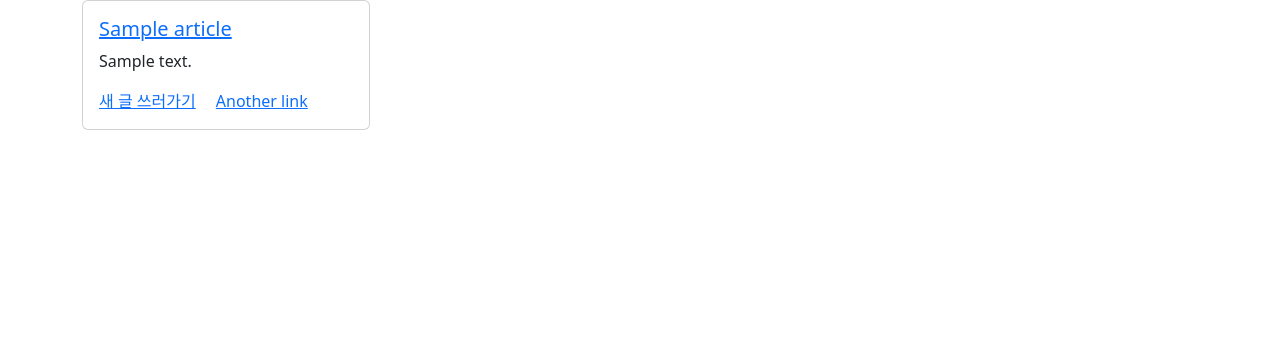
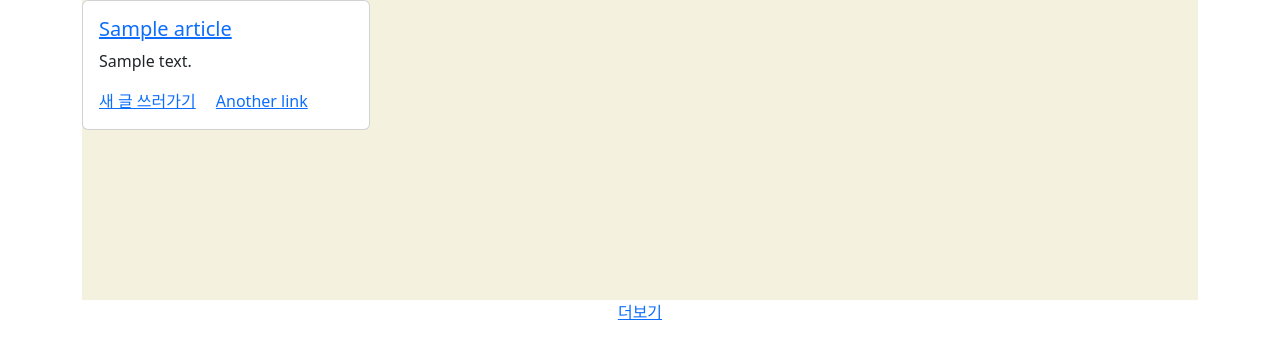
Before and after one commit to avocad06/django_comments_function, a Django app: page /articles/ in a window 1280 px wide. Shown: the top 359 px of the page. Run offline with Django 3.2, Linux system fonts and the light colour scheme; tables that the repository leaves empty hold one stand-in row (values such as "Sample post"); some libraries are stand-ins or nearby versions.

Commit message:
feat: 더보기 기능

```diff
--- a/articles/templates/articles/index.html
+++ b/articles/templates/articles/index.html
@@ -5,6 +5,8 @@
       {{ request.user }}
     </a>
   {% endif %}
+  <!-- <div class="all_">
+    <div class="content_">
       {% for article in articles %}
       <div class="card" style="width: 18rem;">
         <div class="card-body">
@@ -17,4 +19,137 @@
         </div>
       </div>
       {% endfor %}
+    </div>
+  </div> -->
+
+
+  <style>
+    .showstep1 {
+      max-height: 300px;
+      overflow: hidden;
+    }
+
+    .showstep2 {
+      max-height: 800px;
+      overflow: hidden;
+    }
+
+    .content {
+      height: 1000px;
+      background-color: #f4f1de;
+    }
+
+    .hide {
+      display: none;
+    }
+  </style>
+
+  <div class="detailinfo showstep1">
+    <div class="content"><!-- "실제 컨텐츠 표시 영역" -->
+      {% for article in articles %}
+      <div class="card" style="width: 18rem;">
+        <div class="card-body">
+          <a href="{% url 'articles:detail' article.pk %}">
+            <h5 class="card-title">{{ article.title }}</h5>
+          </a>
+          <p class="card-text" style="text-overflow: ellipsis;">{{ article.content }}</p>
+          <a href="{% url 'articles:create' %}" class="card-link">새 글 쓰러가기</a>
+          <a href="#" class="card-link">Another link</a>
+        </div>
+      </div>
+      {% endfor %}</div>
+</div>
+<div class="d-flex justify-content-center">
+  <a href="#" class="btn_open">더보기</a>
+  <a href="#" class="btn_close hide">감추기</a>
+</div>
+
+<script>
+  document.addEventListener('DOMContentLoaded', function(){ //DOM 생성 후 이벤트 리스너 등록
+    //더보기 버튼 이벤트 리스너
+    document.querySelector('.btn_open').addEventListener('click', function(e){
+
+        let classList = document.querySelector('.detailinfo').classList; // 더보기 프레임의 클래스 정보 얻기
+        let contentHeight = document.querySelector('.detailinfo > .content').offsetHeight; //컨텐츠 높이 얻기
+
+        // 2단계이면 전체보기로
+        if(classList.contains('showstep2')){
+            classList.remove('showstep2');
+        }
+        // 1단계이면 2단계로
+        if(classList.contains('showstep1')){
+            classList.remove('showstep1');
+            if(contentHeight > 800){
+                classList.add('showstep2');
+            }else{
+                document.querySelector('.btn_open').classList.add('hide');
+            }
+        }
+        //전체보기시 더보기 버튼 감추기 & 감추기 버튼 표시
+        if(!classList.contains('showstep1') && !classList.contains('showstep2')){
+            e.target.classList.add('hide');
+            document.querySelector('.btn_close').classList.remove('hide');
+
+        }
+
+    });
+});
+
+// 감추기 버튼 이벤트 리스너
+document.querySelector('.btn_close').addEventListener('click', function(e){
+  e.target.classList.add('hide');
+  document.querySelector('.btn_open').classList.remove('hide'); // 더보기 버튼 감춤
+  document.querySelector('.detailinfo').classList.add('showstep1'); // 초기 감춤 상태로 복귀
+});
+
+//컨텐츠 로딩 완료 후 높이 기준으로 클래스 재처리
+window.addEventListener('load', function(){
+  let contentHeight = document.querySelector('.detailinfo > .content').offsetHeight; //컨텐츠 높이 얻기
+  if(contentHeight <= 300){
+      document.querySelector('.detailinfo').classList.remove('showstep1'); // 초기값보다 작으면 전체 컨텐츠 표시
+      document.querySelector('.btn_open').classList.add('hide'); // 버튼 감춤
+  }
+});
+</script>
+
+  <script>
+    document.addEventListener('DOMContentLoaded', function(){
+      document.querySelector('.btn_open').addEventListener('click', function(e){
+        const classList = document.querySelector('.all_').classList;
+        const contentHeight = document.querySelector('.all_ > .content_').offsetHeight;
+
+        if(classList.contains('showstep2')){
+          classList.remove('showstep2');
+        }
+
+        if(classList.contains('showstpe1')){
+          classList.remove('showstep1');
+          if(contentHeight > 600){
+            classList.add('showstep2');
+          }else{
+            document.querySelector('.btn_open').classList.add('hide');
+          }
+        }
+
+        if(!classList.contains('showstep1') && !classList.contains('showstep2')){
+          e.target.classList.add('hide');
+          document.querySelector('.btn_close').classList.remove('hide');
+        }
+      });
+    });
+
+    document.querySelector('.btn_close').addEventListener('click', function(e){
+      e.target.classList.add('hide');
+      document.querySelector('.btn_open').classList.remove('hide');
+      document.querySelector('.all_').classList.add('showstep1');
+    });
+
+    window.addEventListener('load', function(){
+      const contentHeight = document.querySelector('.all_ > .content_').offsetHeight;
+      if(contentHeight <= 300){
+        document.querySelector('.all_').classList.remove('showstep1');
+        document.querySelector('.btn_open').classList.add('hide');
+      }
+    });
+  </script>
   {% endblock content %}
```
Lines whose indentation alone changed are shown as unchanged.
